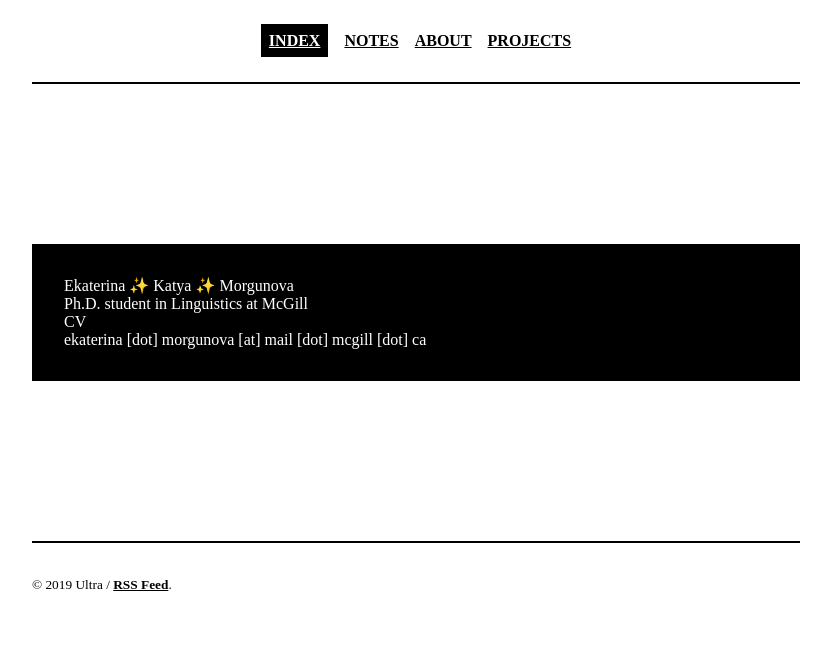
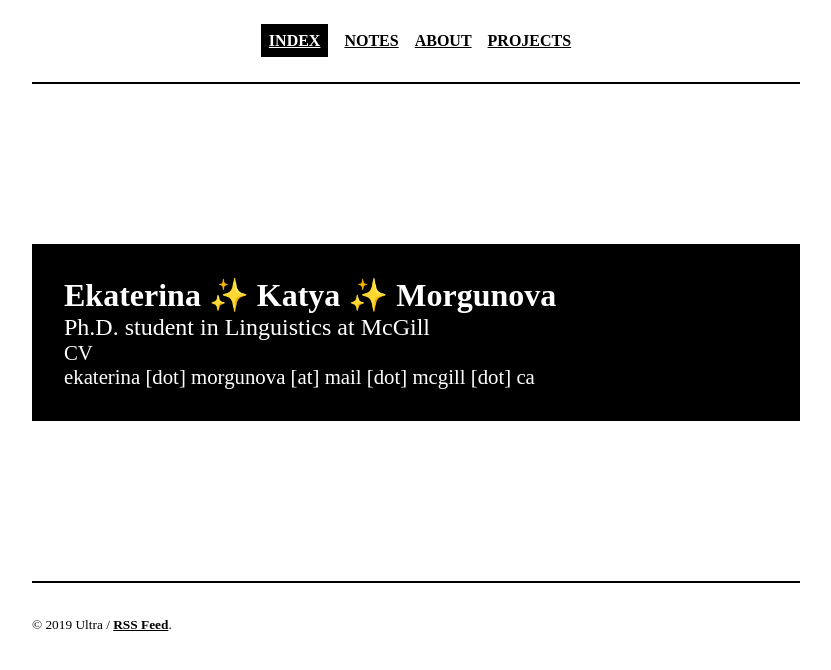
Before and after one commit to morgunova-katya/morgunova-katya.github.io, a Jekyll site: the page built from index.html, in a window 1280 px wide. Shown: the top 670 px of the page, without its empty margins (224-1055 px from the left). Built offline with Jekyll 4.4.1, drawn with Linux system fonts in a browser that asks for light colours; the list of posts is cut into pages by our own code.

Commit message:
Update index.html

```diff
--- a/index.html
+++ b/index.html
@@ -4,5 +4,5 @@ title: Main
 ---
 
   <article class="post index" role="article">
-  <p class="post-title">Ekaterina &#10024; Katya &#10024; Morgunova <br> Ph.D. student in Linguistics at McGill <br> CV <br> ekaterina [dot] morgunova [at] mail [dot] mcgill [dot] ca</p>
+  <p class="post-title"> <span style="font-weight:bold;font-size:200%"> Ekaterina &#10024; Katya &#10024; Morgunova </span> <br> <span style="font-size:150%"> Ph.D. student in Linguistics at McGill </span> <br> <span style="font-size:130%"> CV <br> ekaterina [dot] morgunova [at] mail [dot] mcgill [dot] ca </span></p>
   </article>
```
